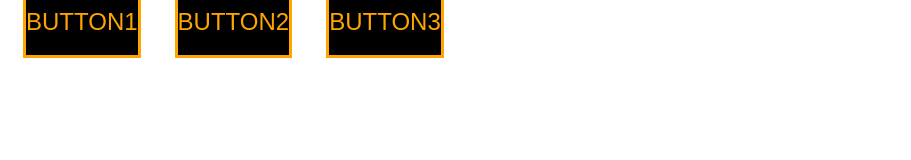
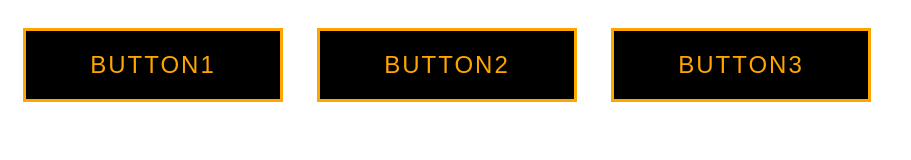
Before and after one commit to damian80/button, a plain HTML site: page index.html in a window 1280 px wide. Shown: the whole page, without its empty margins (0-911 px from the left). Drawn offline with Linux system fonts and the light colour scheme.

Commit message:
Add files via upload

```diff
--- a/style.css
+++ b/style.css
@@ -1,12 +1,15 @@
-body {
-    display: inline-block;
+/* body {
+
     box-sizing: border-box;
-}
+} */
 
 
-body a {
+a {
+    display: inline-block;
+    width: 260px;
+    box-sizing: border-box;
     text-decoration: none;
-    background-color: black;
+    background-color: #000;
     color: orange;
     font-size: 24px;
     font-family: arial;
@@ -14,11 +17,13 @@ body a {
     padding: 20px 0;
     text-align: center;
     border: 3px orange solid;
-    margin: 20px 15px 20px 15px;
+    margin: 20px 15px;
+    letter-spacing: 2px;
+    transition: 0.3s;
 }
 
 a:hover {
     background-color: #333;
     color: white;
-    border: black;
+    border: 3px black solid;
 }
```
